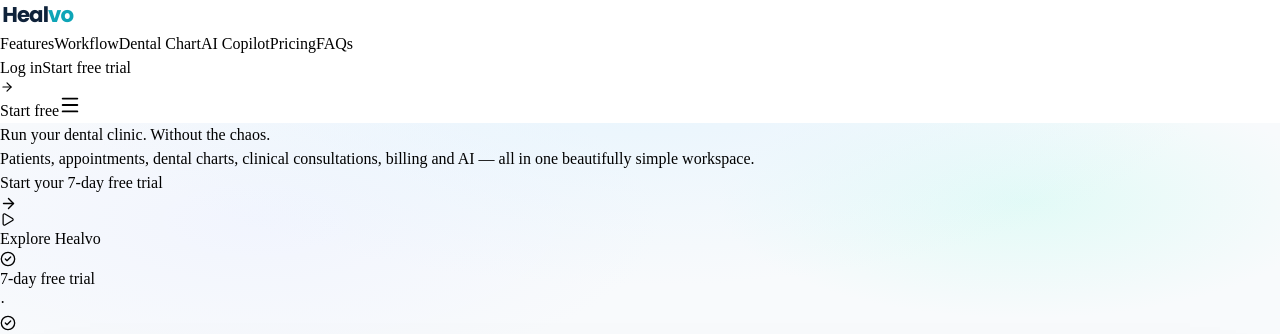
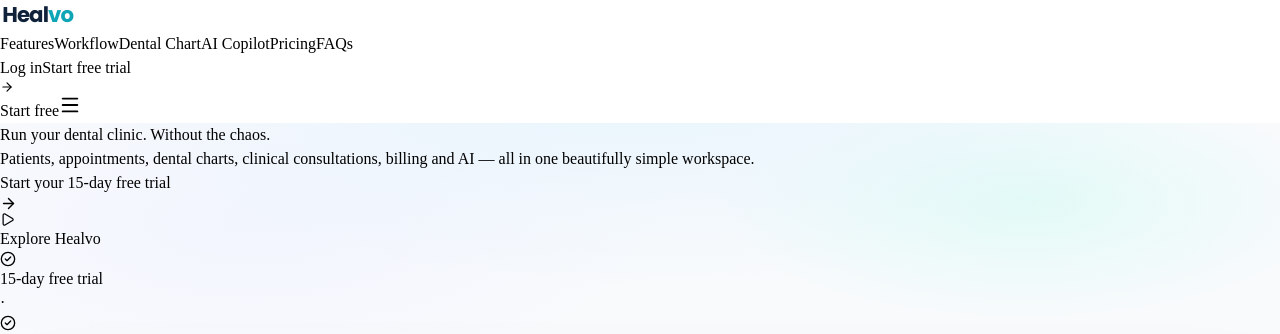
Before and after one commit to Chinmay999-debug/healvo-landing-page, a React (Vite) app in the folder legacy-v1/: page / in a window 1280 px wide. Shown: the top 334 px of the page. Built offline with nearby package versions, Linux system fonts and the light colour scheme.

Commit message:
Update free-trial messaging from 7 days to 15 days
The standard new-clinic trial is now 15 days. Only the trial-duration
wording changes here (current sections and legacy-v1); no layout,
tracking or pricing changes.

Co-Authored-By: Claude Opus 5.5 <noreply@anthropic.com>

```diff
--- a/legacy-v1/src/components/ClosingCta.tsx
+++ b/legacy-v1/src/components/ClosingCta.tsx
@@ -32,7 +32,7 @@ export function ClosingCta() {
             rel="noopener noreferrer"
             className="w-full sm:w-auto inline-flex items-center justify-center gap-2.5 px-9 py-4 text-[16px] font-bold text-white bg-[#0f223a] hover:bg-[#182f4d] rounded-xl transition-all shadow-md hover:shadow-xl active:scale-[0.99]"
           >
-            <span>Start your 7-day free trial</span>
+            <span>Start your 15-day free trial</span>
             <ArrowRight size={17} className="text-teal-300" />
           </a>
 
@@ -49,7 +49,7 @@ export function ClosingCta() {
         <div className="mt-6 flex items-center justify-center gap-6 text-[13.5px] font-medium text-[#6b7684]">
           <div className="flex items-center gap-2">
             <CheckCircle2 size={16} className="text-[#0f8a5f]" />
-            <span>7-day free trial</span>
+            <span>15-day free trial</span>
           </div>
           <span className="text-slate-300">·</span>
           <div className="flex items-center gap-2">
--- a/legacy-v1/src/components/FaqSection.tsx
+++ b/legacy-v1/src/components/FaqSection.tsx
@@ -8,7 +8,7 @@ interface FaqItem {
 
 const FAQS: FaqItem[] = [
   {
-    question: "How does the 7-day free trial work?",
+    question: "How does the 15-day free trial work?",
     answer: "You get full, unrestricted access to every single feature in Healvo — including the interactive FDI dental chart, clinical consultations, automated GST billing, online patient booking, and Healvo AI copilot. No credit card is required to begin, and there are zero setup fees."
   },
   {
--- a/legacy-v1/src/components/Footer.tsx
+++ b/legacy-v1/src/components/Footer.tsx
@@ -89,7 +89,7 @@ export function Footer() {
                   rel="noopener noreferrer"
                   className="hover:text-white transition-colors inline-flex items-center gap-1"
                 >
-                  <span>Start 7-Day Free Trial</span>
+                  <span>Start 15-Day Free Trial</span>
                   <ArrowUpRight size={13} />
                 </a>
               </li>
--- a/legacy-v1/src/components/Hero.tsx
+++ b/legacy-v1/src/components/Hero.tsx
@@ -43,7 +43,7 @@ export function Hero() {
               rel="noopener noreferrer"
               className="w-full sm:w-auto inline-flex items-center justify-center gap-2.5 px-9 py-4 text-[16px] font-bold text-white bg-[#0f223a] hover:bg-[#182f4d] rounded-xl transition-all duration-200 shadow-md hover:shadow-xl hover:shadow-slate-900/15 active:scale-[0.99] select-none"
             >
-              <span>Start your 7-day free trial</span>
+              <span>Start your 15-day free trial</span>
               <ArrowRight size={17} className="text-teal-300" />
             </a>
 
@@ -61,7 +61,7 @@ export function Hero() {
           <div className="mt-5 flex items-center justify-center gap-5 text-[13.5px] font-medium text-[#6b7684]">
             <div className="flex items-center gap-2">
               <CheckCircle2 size={16} className="text-[#0f8a5f]" />
-              <span>7-day free trial</span>
+              <span>15-day free trial</span>
             </div>
             <span className="text-slate-300">·</span>
             <div className="flex items-center gap-2">
--- a/legacy-v1/src/components/Navbar.tsx
+++ b/legacy-v1/src/components/Navbar.tsx
@@ -130,7 +130,7 @@ export function Navbar() {
               rel="noopener noreferrer"
               className="w-full text-center py-3 text-[14.5px] font-bold text-white bg-[#0f223a] hover:bg-[#182f4d] rounded-xl shadow-sm"
             >
-              Start your 7-day free trial →
+              Start your 15-day free trial →
             </a>
           </div>
         </div>
--- a/legacy-v1/src/components/PricingSection.tsx
+++ b/legacy-v1/src/components/PricingSection.tsx
@@ -29,7 +29,7 @@ export function PricingSection() {
             No hidden setup charges.
           </h2>
           <p className="mt-5 text-lg sm:text-xl text-[#5b6472] font-normal leading-relaxed max-w-xl mx-auto">
-            Try Healvo free for 7 days with full access to all clinical and billing features. No credit card required to start.
+            Try Healvo free for 15 days with full access to all clinical and billing features. No credit card required to start.
           </p>
 
           {/* Billing Cycle Switcher */}
@@ -135,7 +135,7 @@ export function PricingSection() {
                 rel="noopener noreferrer"
                 className="w-full sm:w-auto inline-flex items-center justify-center gap-2.5 px-9 py-4 text-[16px] font-bold text-white bg-[#0f223a] hover:bg-[#182f4d] rounded-xl transition-all shadow-md hover:shadow-xl active:scale-[0.99]"
               >
-                <span>Start 7-day free trial</span>
+                <span>Start 15-day free trial</span>
                 <ArrowRight size={17} className="text-teal-300" />
               </a>
               <div className="text-[13px] font-semibold text-slate-500">
@@ -151,7 +151,7 @@ export function PricingSection() {
                 <ShieldCheck size={26} />
               </div>
               <h4 className="text-2xl font-black text-[#0f223a]">
-                Why start with our 7-day trial?
+                Why start with our 15-day trial?
               </h4>
               <ul className="space-y-4 text-[14px] text-[#5b6472]">
                 <li className="flex items-start gap-2.5">
--- a/src/sections/Closing.tsx
+++ b/src/sections/Closing.tsx
@@ -51,13 +51,13 @@ export function Closing() {
           </p>
           <div className="mt-10 flex flex-wrap items-center justify-center gap-3">
             <a href={APP_URL} className="btn btn-teal h-13 px-7 text-[15.5px]">
-              Start your 7-day free trial <ArrowRight size={17} className="arrow" />
+              Start your 15-day free trial <ArrowRight size={17} className="arrow" />
             </a>
             <a href={APP_URL} className="btn btn-ghost-dark h-13 px-6 text-[15.5px]">
               Log in
             </a>
           </div>
-          <p className="mt-6 font-mono text-[12px] text-white/40">7 days free · then ₹499/month or ₹5,988/year + GST</p>
+          <p className="mt-6 font-mono text-[12px] text-white/40">15 days free · then ₹499/month or ₹5,988/year + GST</p>
         </div>
       </div>
 
--- a/src/sections/Faq.tsx
+++ b/src/sections/Faq.tsx
@@ -5,7 +5,7 @@ import { Reveal } from "../lib/Reveal";
 const FAQS: [string, string][] = [
   [
     "How does the free trial work?",
-    "Your 7-day trial starts when you set up your clinic, with every feature switched on and nothing to pay. When it ends, choose the monthly or annual plan to keep going.",
+    "Your 15-day trial starts when you set up your clinic, with every feature switched on and nothing to pay. When it ends, choose the monthly or annual plan to keep going.",
   ],
   [
     "What do I get on the annual plan?",
--- a/src/sections/Hero.tsx
+++ b/src/sections/Hero.tsx
@@ -51,7 +51,7 @@ export function Hero() {
                   href={APP_URL}
                   className="btn btn-ink h-[52px] w-full max-w-[320px] justify-center px-7 text-[15.5px] sm:w-auto sm:justify-start"
                 >
-                  Start 7-day free trial
+                  Start 15-day free trial
                   <ArrowRight size={17} className="arrow text-teal-bright" />
                 </a>
                 <a
@@ -67,7 +67,7 @@ export function Hero() {
               </div>
 
               <p className="mt-5 font-mono text-[12px] text-muted-soft">
-                7-day free trial · No credit card required
+                15-day free trial · No credit card required
               </p>
             </div>
           </div>
```
Also changed, not shown: src/sections/Pricing.tsx (+4 -4 lines).
